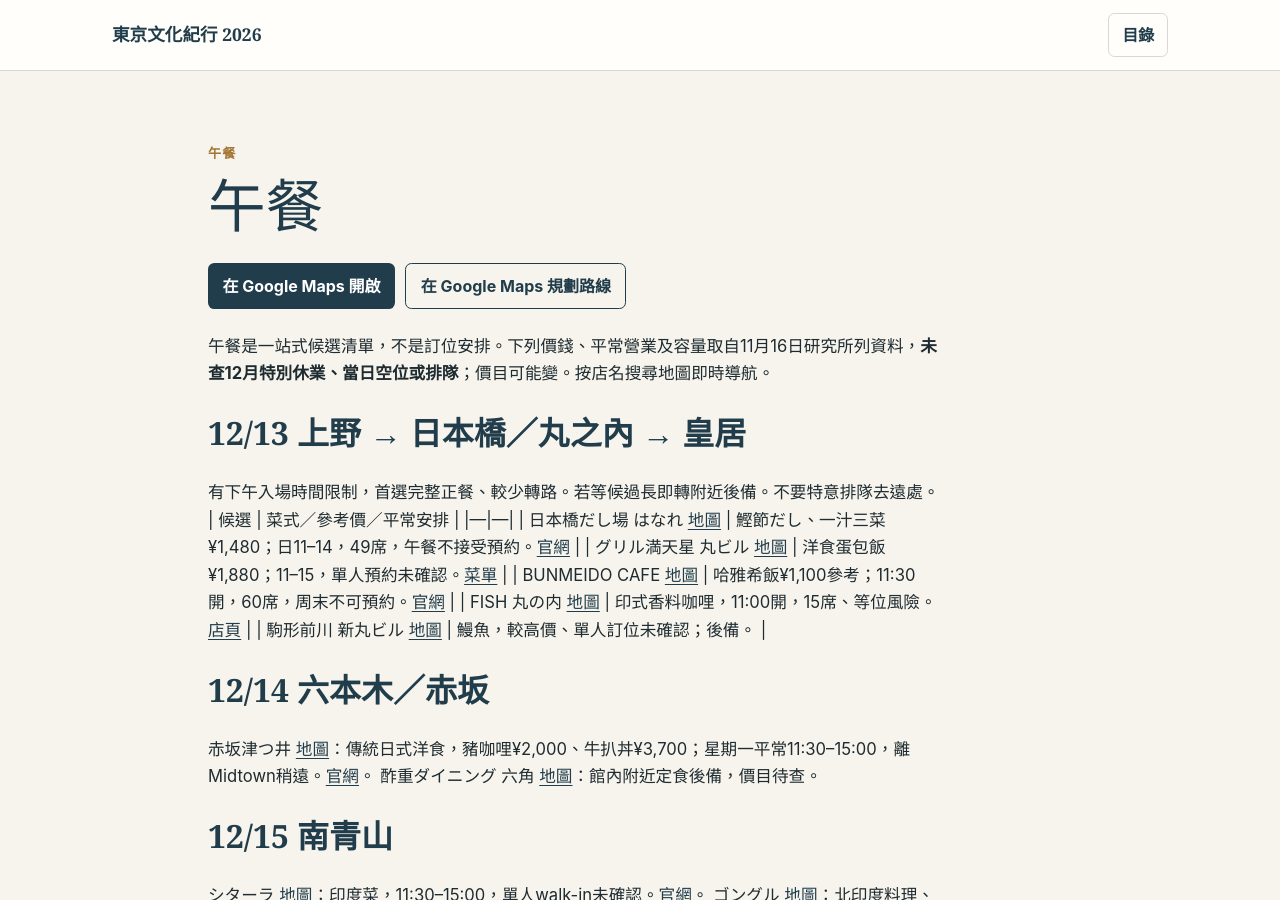
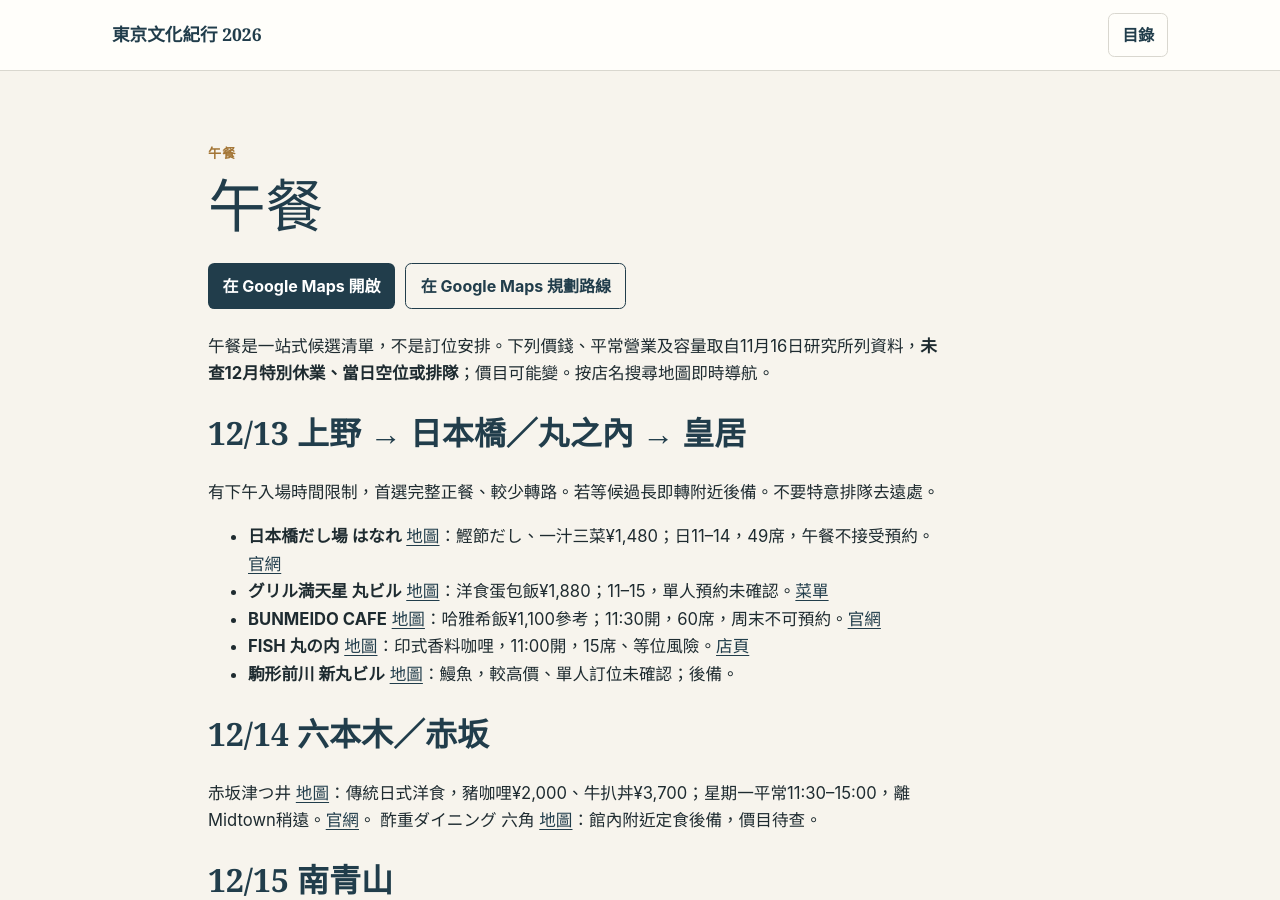
Before and after one commit to davetwchiu/tokyo-culture-trip-2026, a Jekyll site: the page built from content/lunch/index.md, in a window 1280 px wide and 900 px high. Built offline with Jekyll 4.4.1, drawn with Linux system fonts in a browser that asks for light colours.

Commit message:
Fix December 13 lunch formatting for mobile

```diff
--- a/content/lunch/index.md
+++ b/content/lunch/index.md
@@ -17,13 +17,12 @@ offline: true
 
 ## 12/13 上野 → 日本橋／丸之內 → 皇居
 有下午入場時間限制，首選完整正餐、較少轉路。若等候過長即轉附近後備。不要特意排隊去遠處。
-| 候選 | 菜式／參考價／平常安排 |
-|---|---|
-| 日本橋だし場 はなれ [地圖](https://www.google.com/maps/search/?api=1&query=%E6%97%A5%E6%9C%AC%E6%A9%8B%E3%81%A0%E3%81%97%E5%A0%B4%20%E3%81%AF%E3%81%AA%E3%82%8C%20COREDO%E5%AE%A4%E7%94%BA2) | 鰹節だし、一汁三菜¥1,480；日11–14，49席，午餐不接受預約。[官網](https://www.ninben.co.jp/store/hanare/) |
-| グリル満天星 丸ビル [地圖](https://www.google.com/maps/search/?api=1&query=%E3%82%B0%E3%83%AA%E3%83%AB%E6%BA%80%E5%A4%A9%E6%98%9F%20%E4%B8%B8%E3%83%93%E3%83%AB%E5%BA%97) | 洋食蛋包飯¥1,880；11–15，單人預約未確認。[菜單](https://marubiru.manten-boshi.com/menu/) |
-| BUNMEIDO CAFE [地圖](https://www.google.com/maps/search/?api=1&query=BUNMEIDO%20CAFE%20%E6%97%A5%E6%9C%AC%E6%A9%8B%E5%AE%A4%E7%94%BA) | 哈雅希飯¥1,100參考；11:30開，60席，周末不可預約。[官網](https://www.bunmeido.co.jp/shop/detail?shop_id=52) |
-| FISH 丸の内 [地圖](https://www.google.com/maps/search/?api=1&query=FISH%20%E4%B8%B8%E3%81%AE%E5%86%85%20%E3%82%AA%E3%82%A2%E3%82%BE) | 印式香料咖哩，11:00開，15席、等位風險。[店頁](https://www.marunouchi.com/tenants/10174/) |
-| 駒形前川 新丸ビル [地圖](https://www.google.com/maps/search/?api=1&query=%E9%A7%92%E5%BD%A2%E5%89%8D%E5%B7%9D%20%E6%96%B0%E4%B8%B8%E3%83%93%E3%83%AB) | 鰻魚，較高價、單人訂位未確認；後備。 |
+
+- **日本橋だし場 はなれ** [地圖](https://www.google.com/maps/search/?api=1&query=%E6%97%A5%E6%9C%AC%E6%A9%8B%E3%81%A0%E3%81%97%E5%A0%B4%20%E3%81%AF%E3%81%AA%E3%82%8C%20COREDO%E5%AE%A4%E7%94%BA2)：鰹節だし、一汁三菜¥1,480；日11–14，49席，午餐不接受預約。[官網](https://www.ninben.co.jp/store/hanare/)
+- **グリル満天星 丸ビル** [地圖](https://www.google.com/maps/search/?api=1&query=%E3%82%B0%E3%83%AA%E3%83%AB%E6%BA%80%E5%A4%A9%E6%98%9F%20%E4%B8%B8%E3%83%93%E3%83%AB%E5%BA%97)：洋食蛋包飯¥1,880；11–15，單人預約未確認。[菜單](https://marubiru.manten-boshi.com/menu/)
+- **BUNMEIDO CAFE** [地圖](https://www.google.com/maps/search/?api=1&query=BUNMEIDO%20CAFE%20%E6%97%A5%E6%9C%AC%E6%A9%8B%E5%AE%A4%E7%94%BA)：哈雅希飯¥1,100參考；11:30開，60席，周末不可預約。[官網](https://www.bunmeido.co.jp/shop/detail?shop_id=52)
+- **FISH 丸の内** [地圖](https://www.google.com/maps/search/?api=1&query=FISH%20%E4%B8%B8%E3%81%AE%E5%86%85%20%E3%82%AA%E3%82%A2%E3%82%BE)：印式香料咖哩，11:00開，15席、等位風險。[店頁](https://www.marunouchi.com/tenants/10174/)
+- **駒形前川 新丸ビル** [地圖](https://www.google.com/maps/search/?api=1&query=%E9%A7%92%E5%BD%A2%E5%89%8D%E5%B7%9D%20%E6%96%B0%E4%B8%B8%E3%83%93%E3%83%AB)：鰻魚，較高價、單人訂位未確認；後備。
 
 ## 12/14 六本木／赤坂
 赤坂津つ井 [地圖](https://www.google.com/maps/search/?api=1&query=%E8%B5%A4%E5%9D%82%20%E6%B4%A5%E3%81%A4%E4%BA%95)：傳統日式洋食，豬咖哩¥2,000、牛扒丼¥3,700；星期一平常11:30–15:00，離Midtown稍遠。[官網](https://www.akasakatsutsui.com/lunch1.html)。
```
